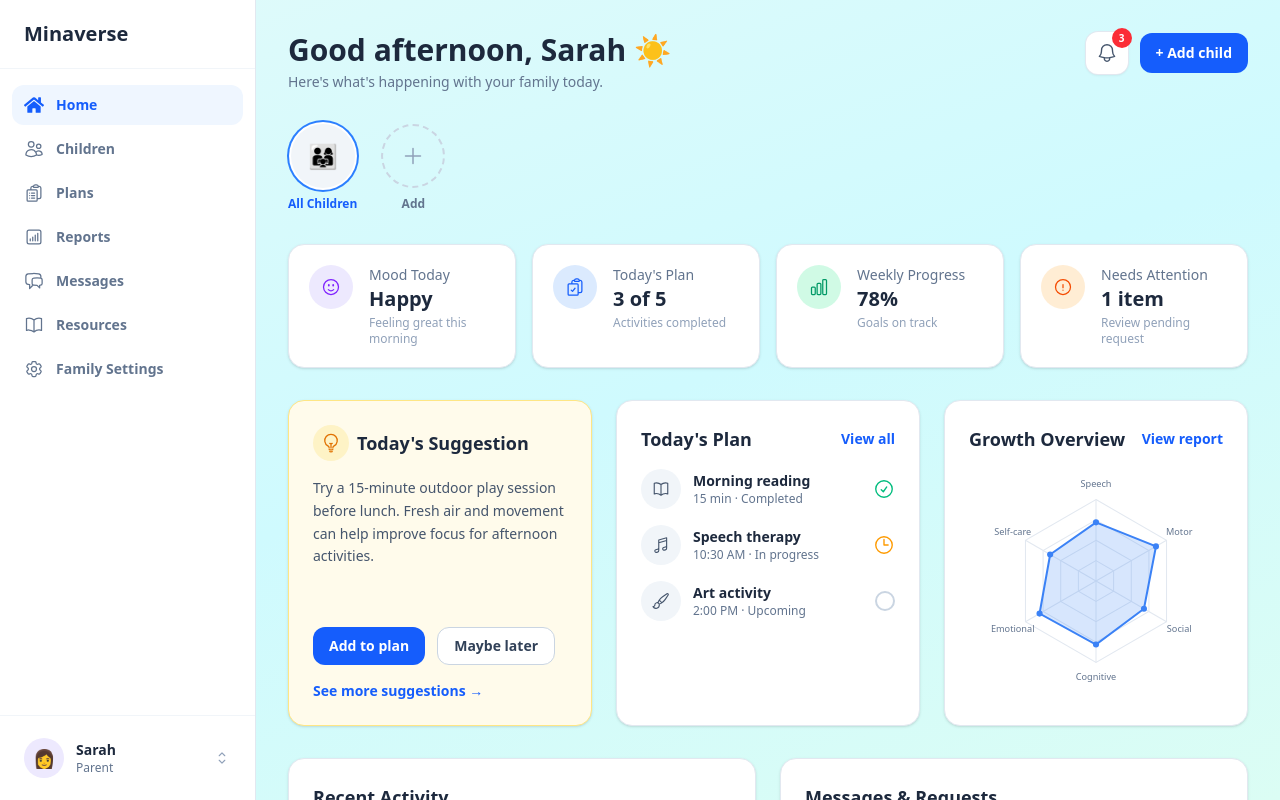
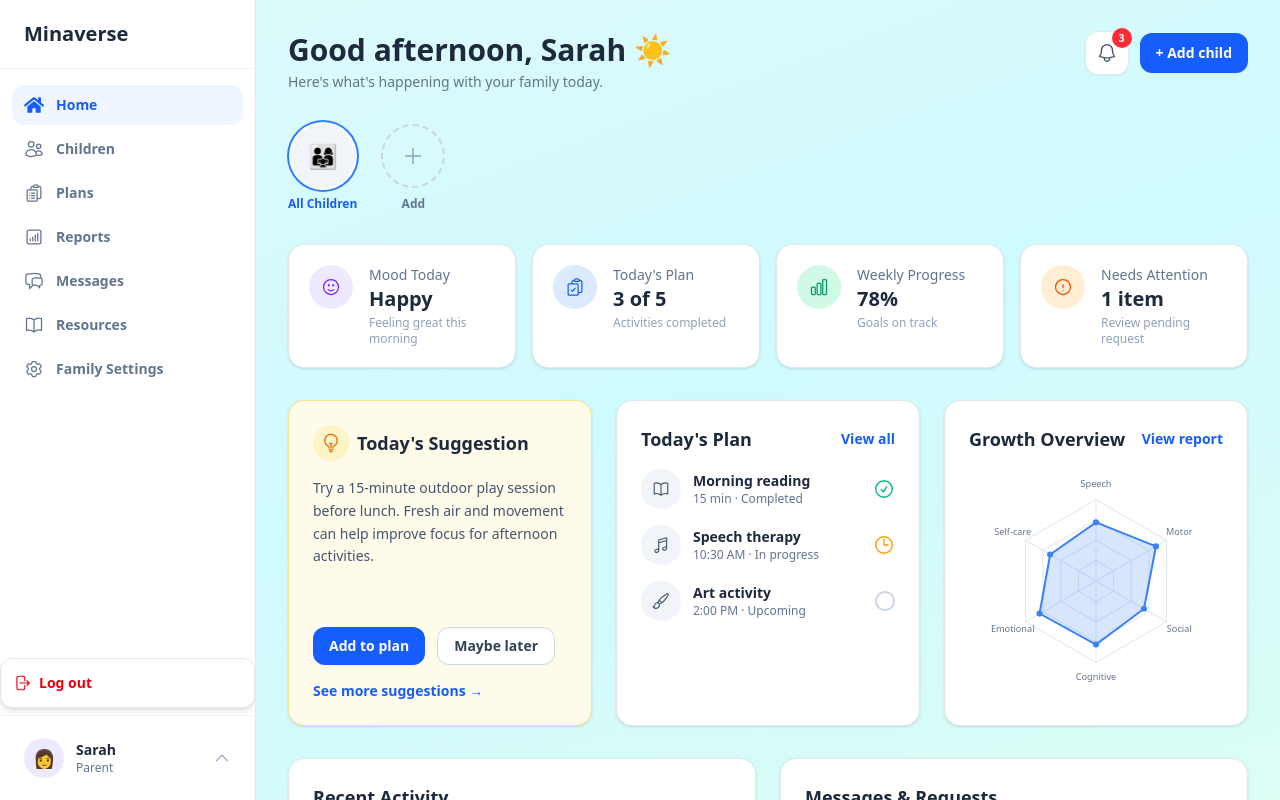
Before and after one commit to khodadadipoone-boop/-Maniarverse-, a Next.js app in the folder frontend/: page / in a window 1280 px wide. Both pictures are taken after a click on the button "User profile". Shown: the top 800 px of the page. Built offline with nearby package versions, Linux system fonts and the light colour scheme.

Commit message:
update parent button

```diff
--- /dev/null
+++ b/frontend/components/main/profileMenu.tsx
@@ -0,0 +1,106 @@
+"use client";
+
+import { useEffect, useRef, useState } from "react";
+import { useRouter } from "next/navigation";
+import {
+  HiChevronDown,
+  HiChevronUp,
+  HiOutlineArrowRightOnRectangle,
+} from "react-icons/hi2";
+import { clearToken } from "@/lib/tokenStorage";
+
+const ProfileMenu = () => {
+  const router = useRouter();
+  const [isOpen, setIsOpen] = useState(false);
+  const menuRef = useRef<HTMLDivElement>(null);
+  const triggerRef = useRef<HTMLButtonElement>(null);
+
+  useEffect(() => {
+    if (!isOpen) return;
+
+    const handlePointerDown = (event: MouseEvent) => {
+      const target = event.target as Node;
+      if (
+        menuRef.current?.contains(target) ||
+        triggerRef.current?.contains(target)
+      ) {
+        return;
+      }
+      setIsOpen(false);
+    };
+
+    const handleKeyDown = (event: KeyboardEvent) => {
+      if (event.key === "Escape") {
+        setIsOpen(false);
+      }
+    };
+
+    document.addEventListener("mousedown", handlePointerDown);
+    document.addEventListener("keydown", handleKeyDown);
+
+    return () => {
+      document.removeEventListener("mousedown", handlePointerDown);
+      document.removeEventListener("keydown", handleKeyDown);
+    };
+  }, [isOpen]);
+
+  const handleLogout = () => {
+    clearToken();
+    setIsOpen(false);
+    router.push("/login");
+  };
+
+  return (
+    <div className="relative border-t border-slate-100 p-2 md:p-3">
+      <button
+        ref={triggerRef}
+        type="button"
+        aria-label="User profile"
+        aria-haspopup="menu"
+        aria-expanded={isOpen}
+        onClick={() => setIsOpen((prev) => !prev)}
+        className="flex w-full items-center justify-center gap-3 rounded-xl px-2 py-2.5 transition-colors hover:bg-slate-50 md:justify-start md:px-3 md:text-left"
+      >
+        <div className="flex h-10 w-10 shrink-0 items-center justify-center rounded-full bg-violet-100 text-lg">
+          👩
+        </div>
+        <div className="hidden min-w-0 flex-1 md:block">
+          <p className="truncate text-sm font-bold text-slate-800">Sarah</p>
+          <p className="text-xs text-slate-500">Parent</p>
+        </div>
+        {isOpen ? (
+          <HiChevronUp
+            size={18}
+            className="hidden shrink-0 text-slate-400 md:block"
+          />
+        ) : (
+          <HiChevronDown
+            size={18}
+            className="hidden shrink-0 text-slate-400 md:block"
+          />
+        )}
+      </button>
+
+      {isOpen && (
+        <div
+          ref={menuRef}
+          role="menu"
+          className="absolute bottom-full left-0 z-50 mb-2 min-w-40 overflow-hidden rounded-xl border border-slate-200 bg-white py-1 shadow-md md:w-full"
+        >
+          {/* TODO: add other menu items here (e.g. account settings) if needed */}
+          <button
+            type="button"
+            role="menuitem"
+            onClick={handleLogout}
+            className="flex w-full items-center gap-2 px-3 py-2.5 text-sm cursor-pointer font-semibold text-red-600 transition-colors hover:bg-red-50"
+          >
+            <HiOutlineArrowRightOnRectangle size={18} />
+            Log out
+          </button>
+        </div>
+      )}
+    </div>
+  );
+};
+
+export default ProfileMenu;
--- a/frontend/components/main/sideBar.tsx
+++ b/frontend/components/main/sideBar.tsx
@@ -2,8 +2,8 @@
 
 import Link from "next/link";
 import { usePathname } from "next/navigation";
-import { HiChevronUpDown } from "react-icons/hi2";
 import { items } from "@/components/header/navData";
+import ProfileMenu from "./profileMenu";
 
 const Sidebar = () => {
   const pathname = usePathname();
@@ -43,25 +43,7 @@ const Sidebar = () => {
         })}
       </nav>
 
-      <div className="border-t border-slate-100 p-2 md:p-3">
-        <button
-          type="button"
-          aria-label="User profile"
-          className="flex w-full items-center justify-center gap-3 rounded-xl px-2 py-2.5 transition-colors hover:bg-slate-50 md:justify-start md:px-3 md:text-left"
-        >
-          <div className="flex h-10 w-10 shrink-0 items-center justify-center rounded-full bg-violet-100 text-lg">
-            👩
-          </div>
-          <div className="hidden min-w-0 flex-1 md:block">
-            <p className="truncate text-sm font-bold text-slate-800">Sarah</p>
-            <p className="text-xs text-slate-500">Parent</p>
-          </div>
-          <HiChevronUpDown
-            size={18}
-            className="hidden shrink-0 text-slate-400 md:block"
-          />
-        </button>
-      </div>
+      <ProfileMenu />
     </aside>
   );
 };
```
